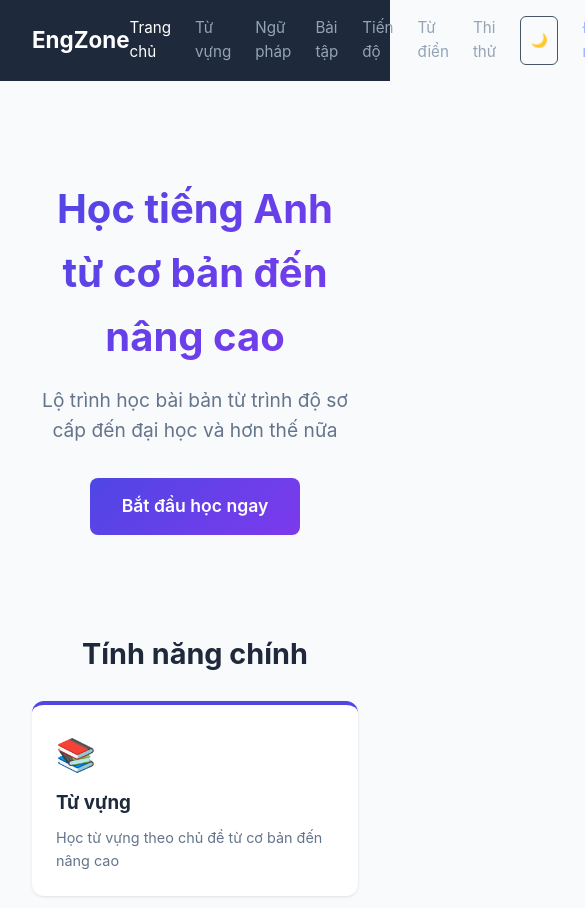
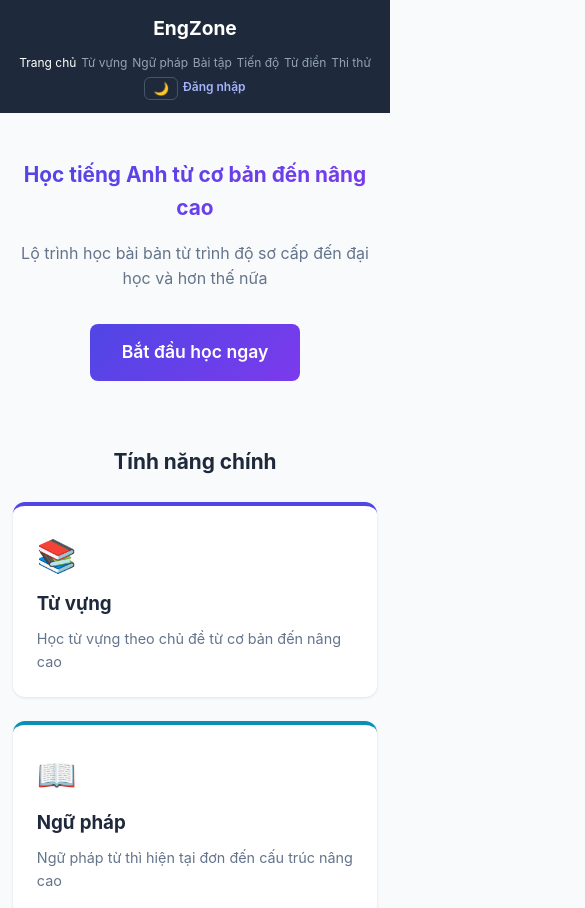
Before and after one commit to ductrongp001-cmd/engzone, a React (Vite) app in the folder client/: page / in a window 390 px wide. Shown: the top 908 px of the page, 585 px wide, since content can reach past the window. Built offline with nearby package versions, Linux system fonts and the light colour scheme; no server answers.

Commit message:
Add responsive mobile styles

```diff
--- a/client/src/index.css
+++ b/client/src/index.css
@@ -1234,3 +1234,190 @@ body.dark {
 .dark .admin-table tr:hover td { background: #1e293b; }
 .dark .admin-form input, .dark .admin-form select, .dark .admin-form textarea { background: var(--bg-card); color: var(--text); border-color: var(--border); }
 .dark .admin-btn-sm { background: var(--bg-card-hover); color: var(--text-secondary); }
+
+/* === RESPONSIVE === */
+@media (max-width: 768px) {
+  .navbar {
+    flex-direction: column;
+    gap: 0.6rem;
+    padding: 0.8rem 1rem;
+  }
+  .nav-links {
+    flex-wrap: wrap;
+    gap: 0.4rem 0.6rem;
+    justify-content: center;
+  }
+  .nav-link {
+    font-size: 0.82rem;
+  }
+  .nav-brand {
+    font-size: 1.2rem;
+  }
+  .container {
+    padding: 1rem;
+  }
+  .page h1 {
+    font-size: 1.4rem;
+  }
+  .hero-section {
+    padding: 2rem 0;
+  }
+  .hero-section h1 {
+    font-size: 1.6rem;
+  }
+  .hero-sub {
+    font-size: 1rem;
+  }
+  .features-grid {
+    grid-template-columns: 1fr;
+  }
+  .topics-grid {
+    grid-template-columns: 1fr;
+  }
+  .stats-grid {
+    grid-template-columns: repeat(2, 1fr);
+  }
+  .admin-layout {
+    flex-direction: column;
+    gap: 1rem;
+  }
+  .admin-sidebar {
+    width: 100%;
+    position: static;
+    display: flex;
+    flex-wrap: wrap;
+    gap: 0.4rem;
+    padding: 0.8rem;
+  }
+  .admin-sidebar h2 {
+    width: 100%;
+    margin-bottom: 0.4rem;
+    padding-bottom: 0.4rem;
+    font-size: 1rem;
+  }
+  .admin-sidebar-link {
+    padding: 0.4rem 0.6rem;
+    font-size: 0.85rem;
+    margin-bottom: 0;
+  }
+  .admin-cards {
+    grid-template-columns: repeat(2, 1fr);
+  }
+  .admin-table {
+    font-size: 0.8rem;
+  }
+  .admin-table th,
+  .admin-table td {
+    padding: 0.5rem 0.6rem;
+  }
+  .admin-form input,
+  .admin-form select,
+  .admin-form textarea {
+    min-width: 100px;
+    font-size: 0.85rem;
+  }
+  .admin-content h1 {
+    font-size: 1.2rem;
+  }
+  .auth-form {
+    max-width: 100%;
+  }
+  .difficulty-tabs {
+    flex-wrap: wrap;
+  }
+  .diff-tab {
+    font-size: 0.82rem;
+    padding: 0.4rem 0.8rem;
+  }
+  .word-header {
+    flex-wrap: wrap;
+  }
+  .word-text {
+    font-size: 1rem;
+  }
+  .level-row {
+    flex-direction: column;
+    align-items: flex-start;
+    gap: 0.3rem;
+  }
+  .level-name {
+    min-width: auto;
+    font-size: 0.85rem;
+  }
+  .dict-search-box {
+    flex-direction: column;
+  }
+  .dict-btn {
+    width: 100%;
+  }
+  .quiz-score-circle {
+    width: 90px;
+    height: 90px;
+    font-size: 1.6rem;
+  }
+  .quiz-review-item {
+    font-size: 0.8rem;
+    flex-wrap: wrap;
+  }
+  .nav-user {
+    gap: 0.3rem;
+  }
+  .nav-user .nav-link {
+    font-size: 0.82rem;
+  }
+  .nav-btn {
+    font-size: 0.78rem;
+    padding: 0.2rem 0.5rem;
+  }
+  .lesson-content {
+    font-size: 0.9rem;
+    padding: 0.8rem;
+  }
+  .lesson-nav-between {
+    flex-direction: column;
+    gap: 0.5rem;
+  }
+  .nav-lesson-btn {
+    max-width: 100%;
+    width: 100%;
+    text-align: center;
+    font-size: 0.82rem;
+  }
+  .lesson-counter {
+    font-size: 0.78rem;
+  }
+  .lesson-nav-top {
+    flex-direction: column;
+    gap: 0.5rem;
+  }
+}
+
+@media (max-width: 480px) {
+  .stats-grid {
+    grid-template-columns: 1fr 1fr;
+  }
+  .admin-cards {
+    grid-template-columns: 1fr 1fr;
+  }
+  .admin-table {
+    display: block;
+    overflow-x: auto;
+    white-space: nowrap;
+  }
+  .hero-section h1 {
+    font-size: 1.3rem;
+  }
+  .container {
+    padding: 0.8rem;
+  }
+  .features-section h2,
+  .levels-section h2 {
+    font-size: 1.3rem;
+  }
+  .nav-links {
+    gap: 0.3rem;
+  }
+  .nav-link {
+    font-size: 0.75rem;
+  }
+}
```
